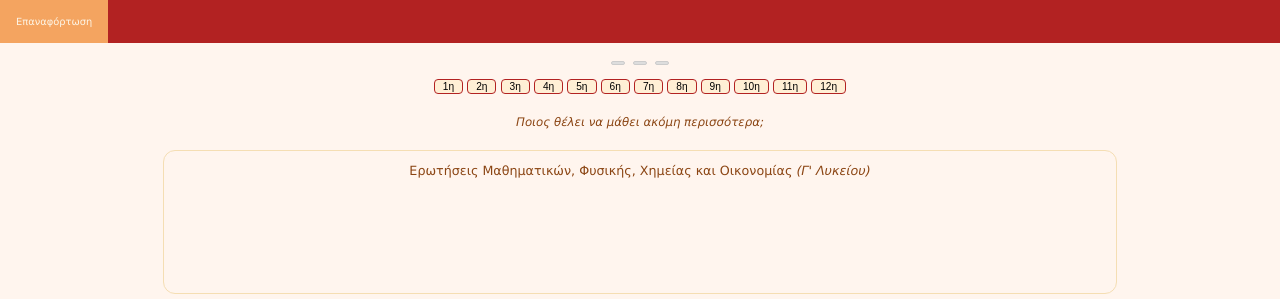
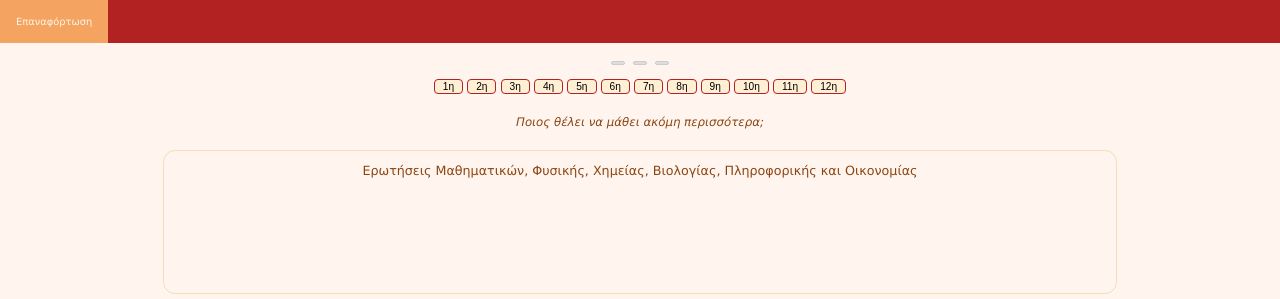
Before and after one commit to Anny-Yiota/Anny-Yiota.github.io, a plain HTML site: page index.html in a window 1280 px wide. Shown: the top 299 px of the page. Drawn offline with Linux system fonts and the light colour scheme.

Commit message:
Add files via upload

```diff
--- a/index.html
+++ b/index.html
@@ -542,7 +542,7 @@ displaying the current, as well as, the maximum level of the game. -->
 
 <p class="info-text">Ποιος θέλει να μάθει ακόμη περισσότερα;</p>
 
-<p class="question">Ερωτήσεις Μαθηματικών, Φυσικής, Χημείας και Οικονομίας <em>(Γ'&nbsp;Λυκείου)</em></p>
+<p class="question">Ερωτήσεις Μαθηματικών, Φυσικής, Χημείας, Βιολογίας, Πληροφορικής και Οικονομίας</p>
 
 
 <section class="answers-upper">
```
